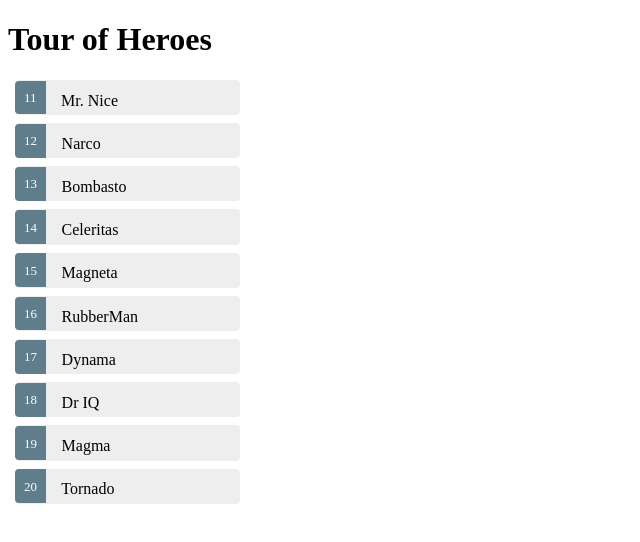
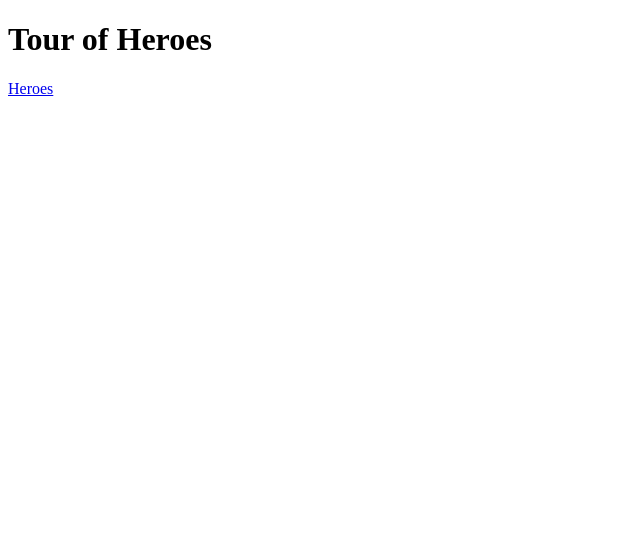
Before and after one commit to UlaSoda/TopHero, an Angular app: page / in a window 1280 px wide. Shown: the top 542 px of the page, without its empty margins (0-640 px from the left). Built offline with nearby package versions, Linux system fonts and the light colour scheme.

Commit message:
導入roouting + 修正為Routes + 增加routerlink到heroes頁面

```diff
--- a/src/app/app.component.html
+++ b/src/app/app.component.html
@@ -1,4 +1,3 @@
-<h1>
-  {{title}}
-</h1>
-<my-hero></my-hero>
+<h1>{{title}}</h1>
+    <a routerLink="/heroes">Heroes</a>
+    <router-outlet></router-outlet>
--- a/src/app/app.module.ts
+++ b/src/app/app.module.ts
@@ -3,9 +3,10 @@ import { NgModule, ApplicationRef } from '@angular/core';
 import { CommonModule } from '@angular/common';
 import { FormsModule } from '@angular/forms';//表單須引用此模組
 import { AppComponent } from './app.component';
+import { routing } from './app.routing';//導入路由模組
 
+import { HeroesComponent } from './heroes.component';//會使用此模組
 import { HeroDetailComponent } from './hero-detail.component';//會使用此模組
-import { HeroesComponent } from './heroes.component';//會使用此模組
 
 import { HeroService }  from './hero.service';
 
@@ -19,7 +20,8 @@ import { HeroService }  from './hero.service';
   imports: [
     BrowserModule,
     CommonModule,
-    FormsModule
+    FormsModule,
+    routing//才會有連結作用
   ],
   providers: [
       HeroService
--- a/src/app/app.routing.ts
+++ b/src/app/app.routing.ts
@@ -1,4 +1,4 @@
-import { Router, RouterModule } from '@angular/router';
+import { Routes, RouterModule } from '@angular/router';
 import { HeroesComponent } from './heroes.component';
 
 //將第一個路由指向HerComponent
--- a/src/index.html
+++ b/src/index.html
@@ -1,7 +1,7 @@
 <!doctype html>
 <html>
 <head>
-  <base href="/">
+
   <meta charset="utf-8">
   <title>TopHero</title>
   <base href="/">
```
